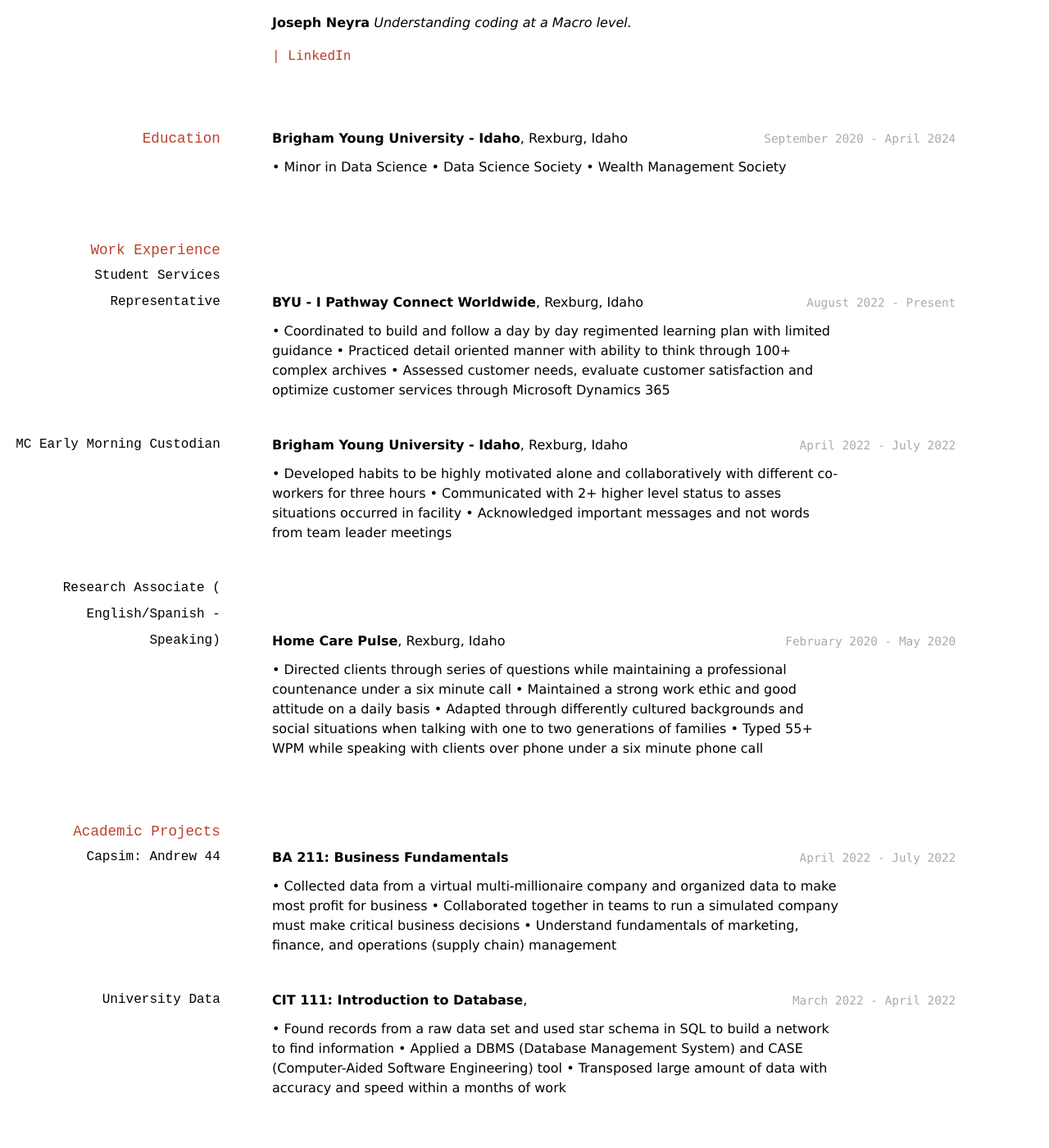
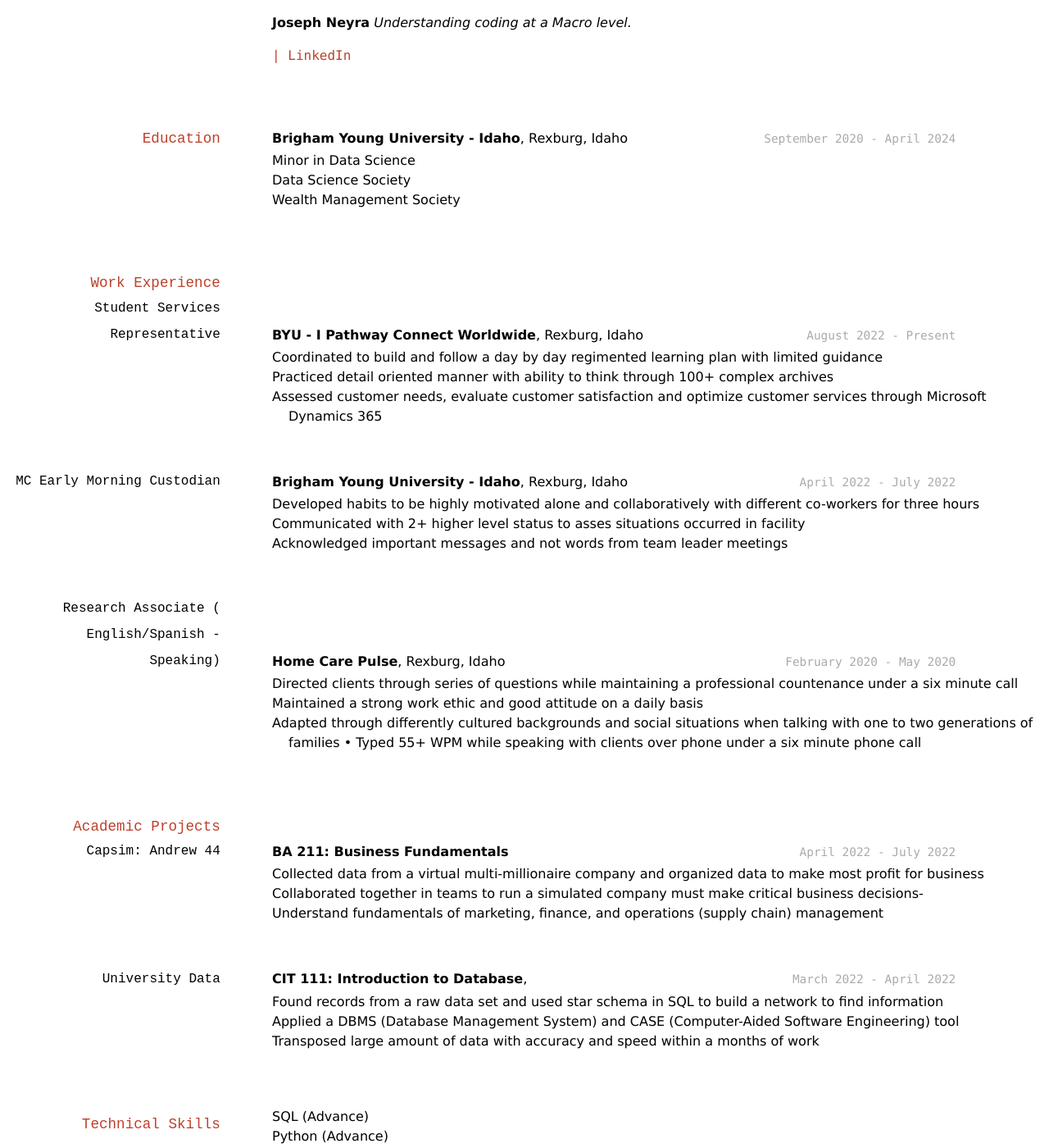
Before and after one commit to Jneyra6/Neyra_Resume, a Jekyll site: the page built from docs/index.md, in a window 1280 px wide and 1400 px high. Shown: the whole window at 82% size. Built offline with Jekyll 4.4.1, drawn with Linux system fonts in a browser that asks for light colours; some of the changed text lies outside the part shown.

Commit message:
Update index.md

```diff
--- a/docs/index.md
+++ b/docs/index.md
@@ -15,9 +15,9 @@
 `September 2020 - April 2024`
 __Brigham Young University - Idaho__, Rexburg, Idaho
 
-• Minor in Data Science
-• Data Science Society
-• Wealth Management Society
+- Minor in Data Science
+- Data Science Society
+- Wealth Management Society
 
 ## Work Experience
 
@@ -26,26 +26,26 @@
 `August 2022 - Present`
 __BYU - I Pathway Connect Worldwide__, Rexburg, Idaho
 
-• Coordinated to build and follow a day by day regimented learning plan with limited guidance
-• Practiced detail oriented manner with ability to think through 100+ complex archives
-• Assessed customer needs, evaluate customer satisfaction and optimize customer services through Microsoft Dynamics 365
+- Coordinated to build and follow a day by day regimented learning plan with limited guidance
+- Practiced detail oriented manner with ability to think through 100+ complex archives
+- Assessed customer needs, evaluate customer satisfaction and optimize customer services through Microsoft Dynamics 365
 
 ### MC Early Morning Custodian
 
 `April 2022 - July 2022`
 __Brigham Young University - Idaho__, Rexburg, Idaho
 
-• Developed habits to be highly motivated alone and collaboratively with different co-workers for three hours
-• Communicated with 2+ higher level status to asses situations occurred in facility
-• Acknowledged important messages and not words from team leader meetings
+- Developed habits to be highly motivated alone and collaboratively with different co-workers for three hours
+- Communicated with 2+ higher level status to asses situations occurred in facility
+- Acknowledged important messages and not words from team leader meetings
 
 ### Research Associate ( English/Spanish - Speaking)
 `February 2020 - May 2020`
 __Home Care Pulse__, Rexburg, Idaho
 
-• Directed clients through series of questions while maintaining a professional countenance under a six minute call
-• Maintained a strong work ethic and good attitude on a daily basis
-• Adapted through differently cultured backgrounds and social situations when talking with one to two generations of families • Typed 55+ WPM while speaking with clients over phone under a six minute phone call
+- Directed clients through series of questions while maintaining a professional countenance under a six minute call
+- Maintained a strong work ethic and good attitude on a daily basis
+- Adapted through differently cultured backgrounds and social situations when talking with one to two generations of families • Typed 55+ WPM while speaking with clients over phone under a six minute phone call
 
 ## Academic Projects
 
@@ -53,24 +53,24 @@
 `April 2022 - July 2022`
 __BA 211: Business Fundamentals__
 
-• Collected data from a virtual multi-millionaire company and organized data to make most profit for business
-• Collaborated together in teams to run a simulated company must make critical business decisions
-• Understand fundamentals of marketing, finance, and operations (supply chain) management
+- Collected data from a virtual multi-millionaire company and organized data to make most profit for business
+- Collaborated together in teams to run a simulated company must make critical business decisions-
+- Understand fundamentals of marketing, finance, and operations (supply chain) management
 
 ### University Data
 `March 2022 - April 2022`
 __CIT 111: Introduction to Database__,
 
-• Found records from a raw data set and used star schema in SQL to build a network to find information
-• Applied a DBMS (Database Management System) and CASE (Computer-Aided Software Engineering) tool
-• Transposed large amount of data with accuracy and speed within a months of work
+- Found records from a raw data set and used star schema in SQL to build a network to find information
+- Applied a DBMS (Database Management System) and CASE (Computer-Aided Software Engineering) tool
+- Transposed large amount of data with accuracy and speed within a months of work
 
 
 ## Technical Skills
-• SQL (Advance)
-• Python (Advance)
-• Microsoft Office Suite (Proficient)
-• Microsoft Dynamics CRM (Advance)
+- SQL (Advance)
+- Python (Advance)
+- Microsoft Office Suite (Proficient)
+- Microsoft Dynamics CRM (Advance)
 
 <!-- ### Footer
 
```
